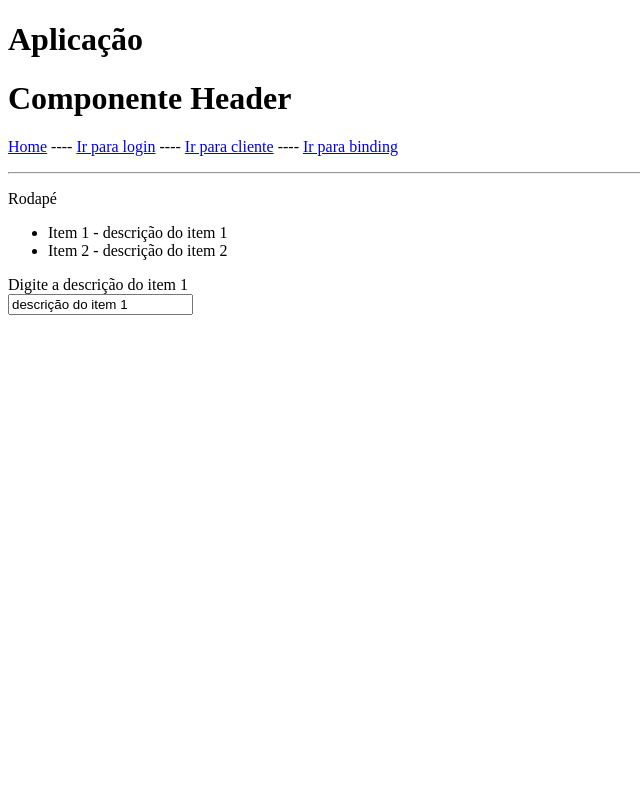
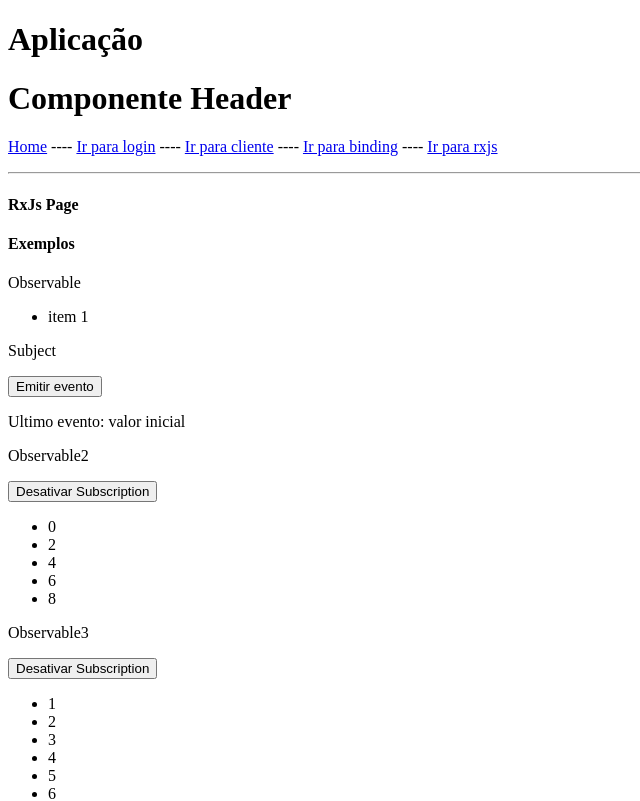
Before and after one commit to Gabriel632/faculdade-dev-mobile-app-1-aula-angular, an Angular app: page /rxjs in a window 1280 px wide. Before the commit this address led to /. Shown: the top 801 px of the page, without its empty margins (0-640 px from the left). Built offline with nearby package versions, Linux system fonts and the light colour scheme.

Commit message:
implementações de exemplo de uso de observer e subscription

```diff
--- a/src/app/app.routes.ts
+++ b/src/app/app.routes.ts
@@ -4,11 +4,13 @@ import { ClientDetailsPage } from './pages/client-details/client-details-page.co
 import { BindingPage } from './pages/binding/binding-page.component';
 import { ClientGuard } from './guards/client.guard';
 import { LoginPage } from './pages/login/login-page.component';
+import { RxJsPage } from './pages/rxjs/rxjs-page.component';
 
 export const routes: Routes = [
     {path: 'client', component: ClientListPage, canActivate: [ClientGuard], children: [
         {path: 'details/:id', component: ClientDetailsPage}
     ]},
     {path: 'binding', component: BindingPage},
-    {path: 'login', component: LoginPage}
+    {path: 'login', component: LoginPage},
+    {path: 'rxjs', component: RxJsPage}
 ];
--- a/src/app/components/component.module/component.module.ts
+++ b/src/app/components/component.module/component.module.ts
@@ -8,6 +8,7 @@ import { ClientDetailsPage } from "../../pages/client-details/client-details-pag
 import { BindingPage } from "../../pages/binding/binding-page.component";
 import { CustomUpperCasePipe } from "../pipes/custom-uppercase-pipe";
 import { LoginPage } from "../../pages/login/login-page.component";
+import { RxJsPage } from "../../pages/rxjs/rxjs-page.component";
 
 // acredito que o conceito de módulos está sendo depreciado no angular padrão por ser usado somente em projetos realmente muito grandes
 @NgModule({
@@ -16,7 +17,8 @@ import { LoginPage } from "../../pages/login/login-page.component";
         ClientListPage,
         ClientDetailsPage,
         BindingPage,
-        LoginPage
+        LoginPage,
+        RxJsPage
     ],
     imports: [
         RouterModule
@@ -36,6 +38,7 @@ import { LoginPage } from "../../pages/login/login-page.component";
         ,RouterOutlet
         ,BindingPage
         ,LoginPage
+        ,RxJsPage
     ]
 })
 export class ComponentModule {
--- a/src/app/components/header.component/header.component.html
+++ b/src/app/components/header.component/header.component.html
@@ -8,4 +8,6 @@
     <a routerLink="/client">Ir para cliente</a>
     ----
     <a routerLink="/binding">Ir para binding</a>
+    ----
+    <a routerLink="/rxjs">Ir para rxjs</a>
 </p>
--- a/src/app/pages/client-details/client-details-page.component.ts
+++ b/src/app/pages/client-details/client-details-page.component.ts
@@ -1,12 +1,13 @@
-import { Component, OnInit } from "@angular/core";
+import { Component, OnDestroy, OnInit } from "@angular/core";
 import { ActivatedRoute } from '@angular/router';
+import { Subscription } from "rxjs";
 
 @Component({
     selector: 'app-client-details',
     templateUrl: './client-details-page.component.html',
     styleUrl: './client-details-page.component.css'
 })
-export class ClientDetailsPage implements OnInit {
+export class ClientDetailsPage implements OnInit, OnDestroy {
     constructor(
         private activeRoute: ActivatedRoute
     ) {}
@@ -21,12 +22,18 @@ export class ClientDetailsPage implements OnInit {
         id: 0
     }
 
+    subscription!: Subscription;
+
     ngOnInit() {
         this.activeRoute.params.subscribe(routeParams => {
             this.loadDetail(+routeParams['id']);
         });
     }
 
+    ngOnDestroy(): void {
+        this.subscription.unsubscribe();
+    }
+
     loadDetail(id: number) {
         this.client.id = id;
     }
--- /dev/null
+++ b/src/app/pages/rxjs/rxjs-page.component.html
@@ -0,0 +1,27 @@
+<hr/>
+
+<h4>RxJs Page</h4>
+<h4>Exemplos</h4>
+
+<p>Observable</p>
+<ul>
+    <li *ngFor="let item of items">{{item}}</li>
+</ul>
+
+<p>Subject</p>
+<button (click)="emitirEvento()">Emitir evento</button>
+<p>
+    Ultimo evento: {{ultimoEvento}}
+</p>
+
+<p>Observable2</p>
+<button (click)="desativarSubscription()">Desativar Subscription</button>
+<ul>
+    <li *ngFor="let item of items2">{{item}}</li>
+</ul>
+
+<p>Observable3</p>
+<button (click)="desativarSubscription()">Desativar Subscription</button>
+<ul>
+    <li *ngFor="let item of items3">{{item}}</li>
+</ul>
--- /dev/null
+++ b/src/app/pages/rxjs/rxjs-page.component.ts
@@ -0,0 +1,71 @@
+import { Component, OnDestroy, OnInit } from "@angular/core";
+import { BehaviorSubject, Subscription, filter, interval, map, of, range } from "rxjs";
+
+@Component({
+    selector: 'app-rxjs',
+    templateUrl: './rxjs-page.component.html',
+    styleUrl: './rxjs-page.component.css'
+})
+export class RxJsPage implements OnInit, OnDestroy {
+
+    items: Array<string> = [];
+    items2: Array<number> = [];
+    items3: Array<number> = [];
+
+    observable = of('item 1');
+    observable2 = interval(1000);
+    observable3 = range(1, 10);
+
+    subscription!: Subscription;
+    subscription2!: Subscription;
+    subscription3!: Subscription;
+    subscriptionList: Array<Subscription> = [];
+
+    subject = new BehaviorSubject("valor inicial");
+    ultimoEvento = "";
+    contador = 1;
+
+    ngOnInit() {
+        this.subscription = this.observable.subscribe((item) => {
+            this.items.push(item)
+        });
+
+        this.subscription2 = this.observable2
+        .pipe(
+            map((x) => x * 2),
+            filter(x => x <= 10)
+        )
+        .subscribe((item2) => {
+            this.items2.push(item2)
+        });
+
+        this.subscription3 = this.observable3.subscribe((item) => {
+            this.items3.push(item)
+        });
+
+        this.subscriptionList.push(this.subscription);
+        this.subscriptionList.push(this.subscription2);
+        this.subscriptionList.push(this.subscription3);
+
+        this.subject.asObservable().subscribe((item) => {
+            this.ultimoEvento = item;
+        });
+    }
+
+    desativarSubscription() {
+        this.subscriptionList.forEach((sub) => {
+            sub.unsubscribe();
+        });
+    }
+
+    ngOnDestroy(): void {
+        this.subscriptionList.forEach((sub) => {
+            sub.unsubscribe();
+        });
+    }
+
+    emitirEvento() {
+        this.subject.next("Proximo item " + this.contador);
+        this.contador++;
+    }
+}
```
Also changed, not shown: src/app/pages/rxjs/rxjs-page.component.css (added).
